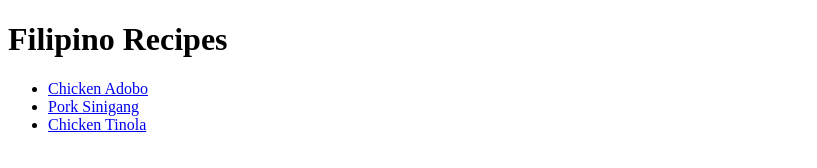
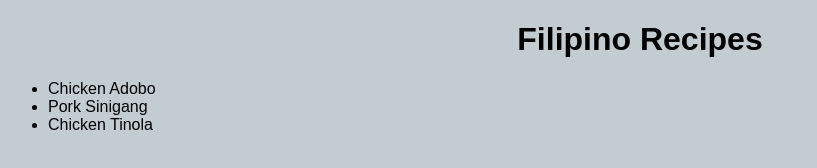
Before and after one commit to daniel0285/odin-recipes, a plain HTML site: page index.html in a window 1280 px wide. Shown: the whole page, without its empty margins (0-817 px from the left). Drawn offline with Linux system fonts and the light colour scheme.

Commit message:
Added css styling to the odin recipes

```diff
--- a/assets/styles.css
+++ b/assets/styles.css
@@ -0,0 +1,21 @@
+* {
+    font-family:Arial, Helvetica, sans-serif;
+}
+
+body {
+    background-color: rgb(194, 204, 209);
+}
+
+.link {
+    color: black;
+    text-decoration: none;
+    font-size: 16px;
+}
+
+.link:hover {
+    color: rgb(6, 55, 161);
+}
+
+.title {
+    text-align: center;
+}
--- a/index.html
+++ b/index.html
@@ -7,11 +7,13 @@
     <title>Filipino Recipes</title>
 </head>
 <body>
-    <h1>Filipino Recipes</h1>
-        <ul>
-            <li><a href="recipes/adobo.html">Chicken Adobo</li>
-            <li><a href="recipes/sinigang.html">Pork Sinigang</a></li>
-            <li><a href="recipes/tinola.html">Chicken Tinola</a></li>
-        </ul>
+    <h1 class="title">Filipino Recipes</h1>
+        <div class="container">
+            <ul>
+                <li><a href="recipes/adobo.html" class="link">Chicken Adobo</li>
+                <li><a href="recipes/sinigang.html" class="link">Pork Sinigang</a></li>
+                <li><a href="recipes/tinola.html" class="link">Chicken Tinola</a></li>
+            </ul>
+        </div>
 </body>
 </html>
```
Also changed, not shown: recipes/adobo.html (+3 -2 lines), recipes/sinigang.html (+3 -2 lines), recipes/tinola.html (+3 -2 lines).
